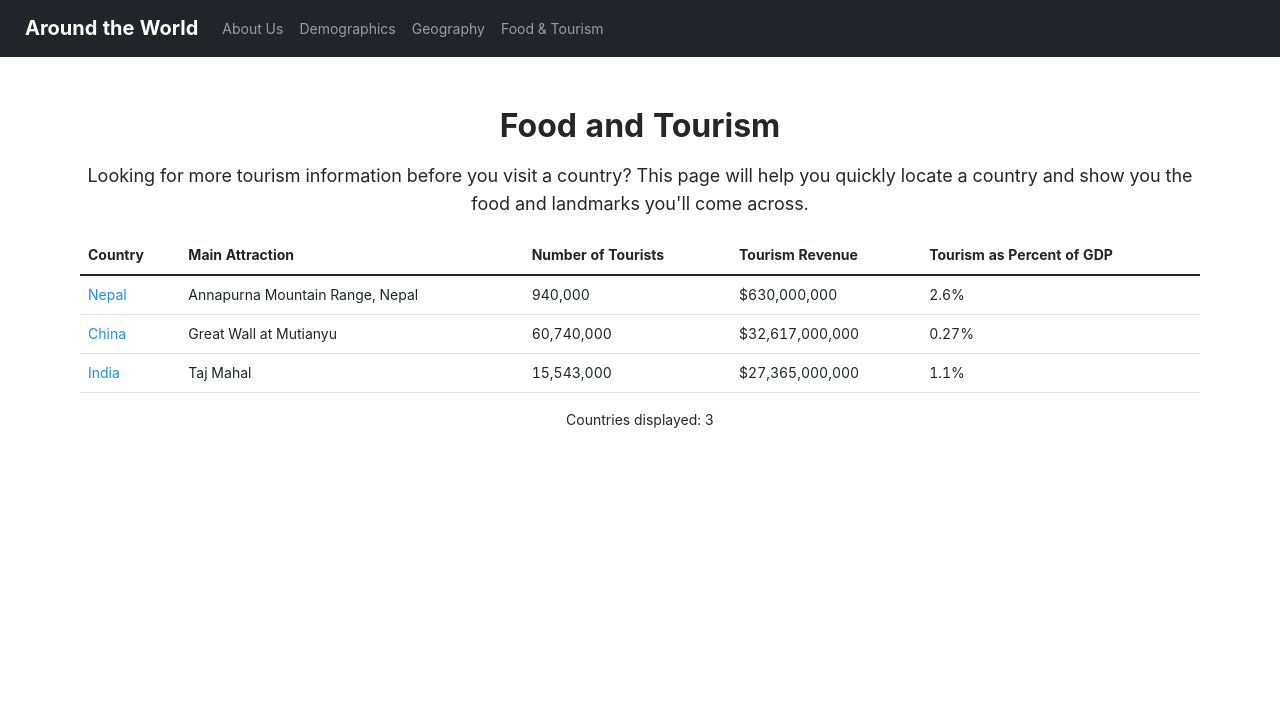
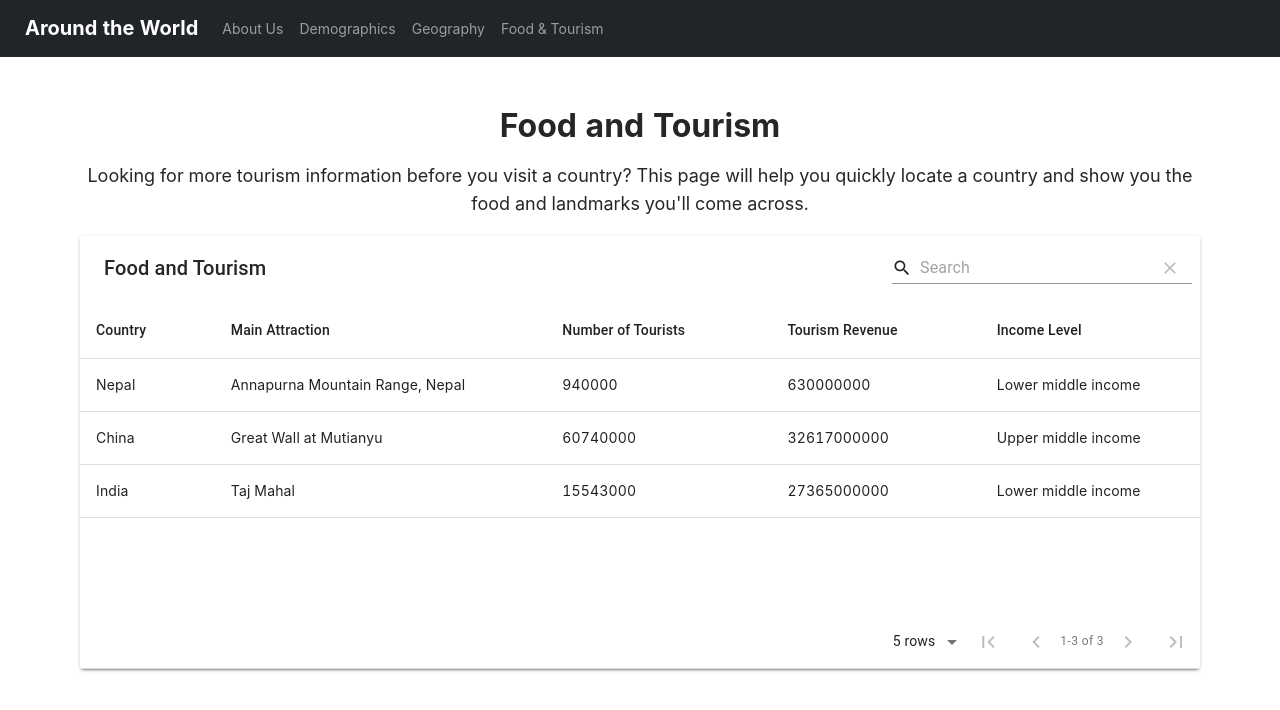
Before and after one commit to preethk0/CS373, a React (Create React App) app in the folder front-end/: page /foodandtourism in a window 1280 px wide. Shown: the top 710 px of the page. Built offline with nearby package versions, Linux system fonts and the light colour scheme.

Commit message:
Changed to material tables

```diff
--- a/front-end/package.json
+++ b/front-end/package.json
@@ -3,6 +3,8 @@
   "version": "0.1.0",
   "private": true,
   "dependencies": {
+    "@material-ui/core": "^4.12.3",
+    "@material-ui/icons": "^4.11.2",
     "@testing-library/jest-dom": "^5.14.1",
     "@testing-library/react": "^11.2.7",
     "@testing-library/user-event": "^12.8.3",
@@ -11,6 +13,7 @@
     "eslint": "^7.32.0",
     "google-map-react": "^2.1.10",
     "google-maps-react": "^2.0.6",
+    "material-table": "^1.69.3",
     "prettier": "^2.4.1",
     "react": "^17.0.2",
     "react-bootstrap": "^2.0.0-rc.0",
--- a/front-end/public/index.html
+++ b/front-end/public/index.html
@@ -7,6 +7,10 @@
     <meta name="theme-color" content="#000000" />
     <meta name="description" content="" />
     <link rel="apple-touch-icon" href="%PUBLIC_URL%/logo192.png" />
+    <link
+      rel="stylesheet"
+      href="https://fonts.googleapis.com/icon?family=Material+Icons"
+    />
     <!--
       manifest.json provides metadata used when your web app is installed on a
       user's mobile device or desktop. See https://developers.google.com/web/fundamentals/web-app-manifest/
--- a/front-end/src/screens/FoodAndTourism/FoodAndTourismAll.js
+++ b/front-end/src/screens/FoodAndTourism/FoodAndTourismAll.js
@@ -1,25 +1,8 @@
 import React from "react";
 import FoodAndTourismData from "./FoodAndTourismData";
-import * as Bootstrap from "react-bootstrap";
+import MaterialTable from "material-table";
 
 const FoodAndTourismAll = ({}) => {
-  const getFoodAndTourism = (country) => {
-    const FoodAndTourism = FoodAndTourismData[country];
-    return (
-      <tr key={FoodAndTourism.id}>
-        <td>
-          <a href={"/foodandtourism/" + country}>
-            {FoodAndTourism.country_name}
-          </a>
-        </td>
-        <td>{FoodAndTourism.country_main_attraction}</td>
-        <td>{FoodAndTourism.country_number_of_tourists.toLocaleString()}</td>
-        <td>${FoodAndTourism.country_tourism_revenue.toLocaleString()}</td>
-        <td>{FoodAndTourism.country_tourism_percent_GDP}%</td>
-      </tr>
-    );
-  };
-
   return (
     <div className="mainPage">
       <h2 className="header">Food and Tourism</h2>
@@ -28,21 +11,30 @@ const FoodAndTourismAll = ({}) => {
         page will help you quickly locate a country and show you the food and
         landmarks you'll come across.
       </p>
-      <Bootstrap.Table table-bordered>
-        <thead>
-          <tr>
-            <th scope="col">Country</th>
-            <th scope="col">Main Attraction</th>
-            <th scope="col">Number of Tourists</th>
-            <th scope="col">Tourism Revenue</th>
-            <th scope="col">Tourism as Percent of GDP</th>
-          </tr>
-        </thead>
-        <tbody>{Object.keys(FoodAndTourismData).map(getFoodAndTourism)}</tbody>
-      </Bootstrap.Table>
-      <footer>
-        <div>Countries displayed: {Object.keys(FoodAndTourismData).length}</div>
-      </footer>
+      <MaterialTable
+        style={{ width: "100%" }}
+        onRowClick={(_, data) =>
+          (window.location.href = "/foodandtourism/" + data.country_id)
+        }
+        columns={[
+          { title: "Country", field: "country_name" },
+          { title: "Main Attraction", field: "country_main_attraction" },
+          {
+            title: "Number of Tourists",
+            field: "country_number_of_tourists",
+          },
+          {
+            title: "Tourism Revenue",
+            field: "country_tourism_revenue",
+          },
+          {
+            title: "Income Level",
+            field: "country_income_level",
+          },
+        ]}
+        data={Object.values(FoodAndTourismData)}
+        title="Food and Tourism"
+      />
     </div>
   );
 };
--- a/front-end/src/screens/Geography/GeographyAll.js
+++ b/front-end/src/screens/Geography/GeographyAll.js
@@ -1,23 +1,8 @@
 import React from "react";
 import GeographyData from "./GeographyData";
-import * as Bootstrap from "react-bootstrap";
+import MaterialTable from "material-table";
 
 const GeographyAll = ({}) => {
-  const getGeography = (country) => {
-    const geography = GeographyData[country];
-    return (
-      <tr key={geography.id}>
-        <td>
-          <a href={"/geography/" + country}>{geography.country_name}</a>
-        </td>
-        <td>{geography.country_longitude}</td>
-        <td>{geography.country_latitude}</td>
-        <td>{geography.country_continent}</td>
-        <td>{geography.country_region}</td>
-      </tr>
-    );
-  };
-
   return (
     <div className="mainPage">
       <h2 className="header">Geography</h2>
@@ -26,21 +11,30 @@ const GeographyAll = ({}) => {
         country you're interested in and show you some basic geographical
         information.
       </p>
-      <Bootstrap.Table table-bordered>
-        <thead>
-          <tr>
-            <th scope="col">Country</th>
-            <th scope="col">Longitude</th>
-            <th scope="col">Latitude</th>
-            <th scope="col">Continent</th>
-            <th scope="col">Region</th>
-          </tr>
-        </thead>
-        <tbody>{Object.keys(GeographyData).map(getGeography)}</tbody>
-      </Bootstrap.Table>
-      <footer>
-        <div>Countries displayed: {Object.keys(GeographyData).length}</div>
-      </footer>
+      <MaterialTable
+        style={{ width: "100%" }}
+        onRowClick={(_, data) =>
+          (window.location.href = "/geography/" + data.country_id)
+        }
+        columns={[
+          { title: "Country", field: "country_name" },
+          { title: "Longitude", field: "country_longitude" },
+          {
+            title: "Latitude",
+            field: "country_latitude",
+          },
+          {
+            title: "Continent",
+            field: "country_continent",
+          },
+          {
+            title: "Region",
+            field: "country_region",
+          },
+        ]}
+        data={Object.values(GeographyData)}
+        title="Food and Tourism"
+      />
     </div>
   );
 };
```
Also changed, not shown: 1 other file (tests, documents, lock files or other folders).
